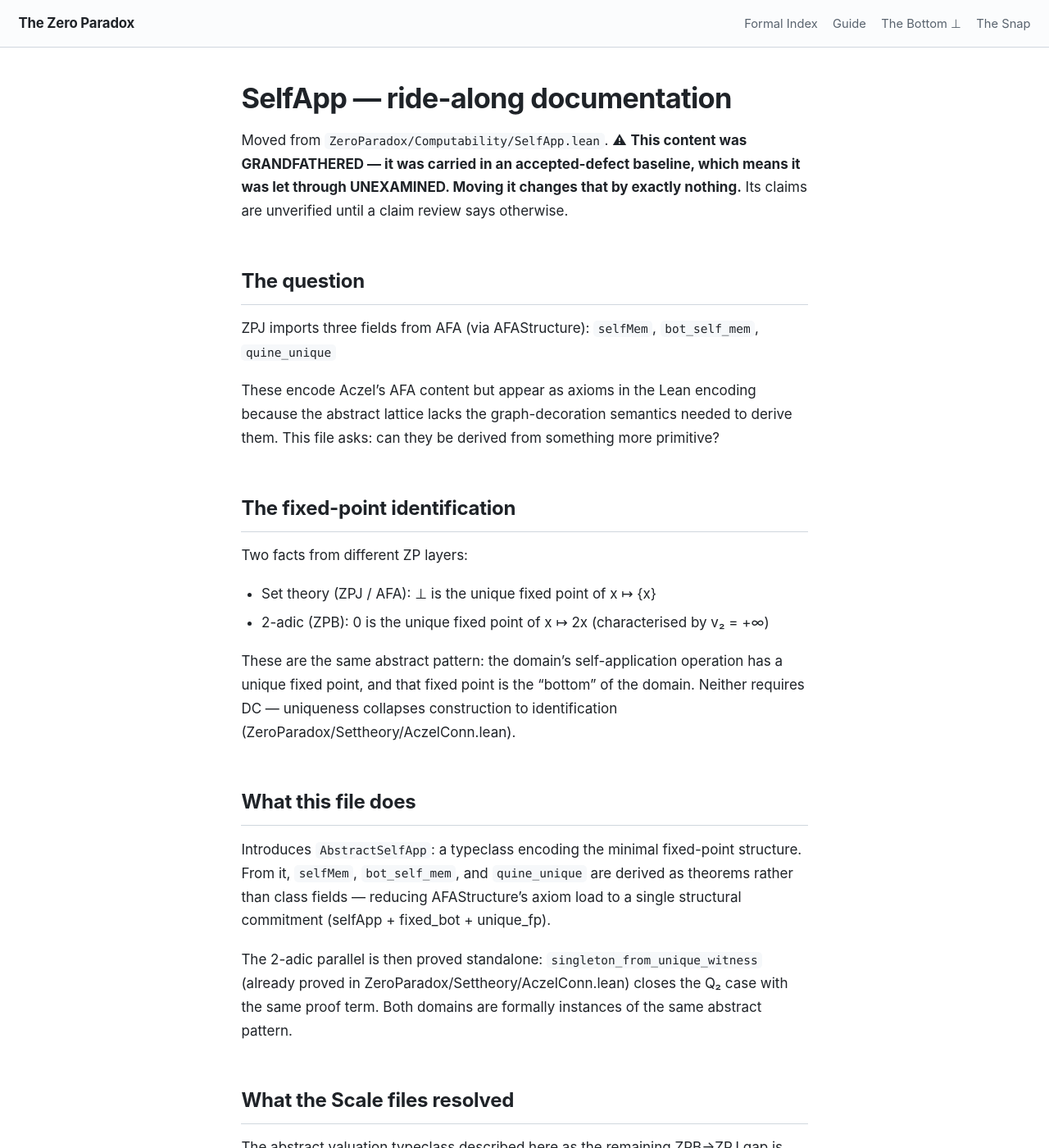
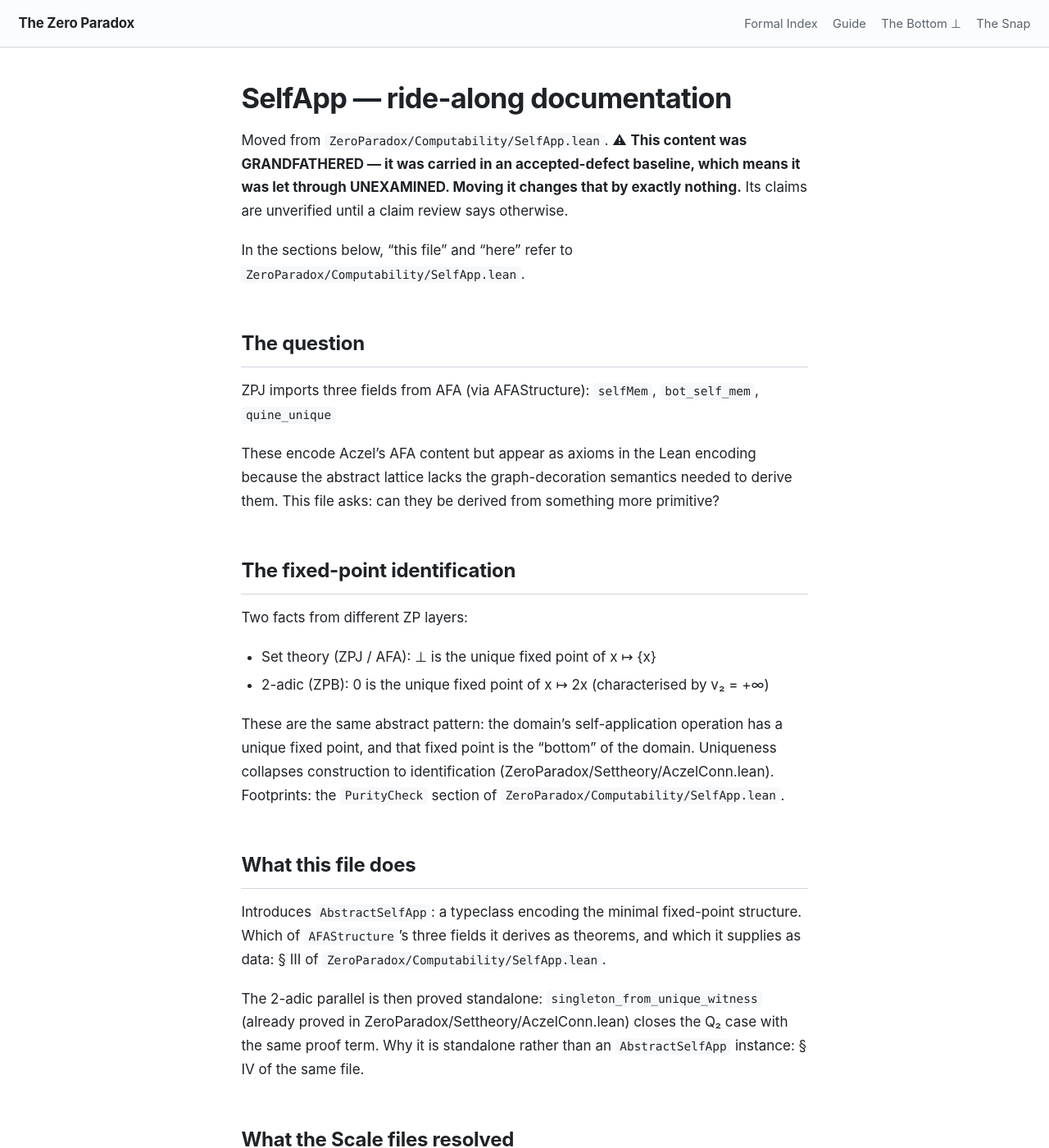
Before and after one commit to timbrigham/ZeroParadox, a Jekyll site: the page built from ZeroParadox/Computability/SelfApp.md, in a window 1280 px wide and 1400 px high. Shown: the whole window at 82% size. Built offline with Jekyll 4.4.1, drawn with Linux system fonts in a browser that asks for light colours; our own code applies the rules of GitHub Pages for plain Markdown files.

Commit message:
Wave 4 C3: pointer-or-delete fixes in the computability files; ZP-K companion v1.25
Kleene.lean/.md: the class no longer said to assert the botCode identification (CARRY1009-16);
header reading moved onto botCode and T-COMP pointed at its proof term (CARRY1009-15); fixed_point2's
statement routes through both Primcodable.prod and instDenumerable, with #print axioms rows
(CARRYW2-17). ComputationCannotBe: Disjunctive restatement replaced by a pointer, halted-case fate
witnessed by an example, "next two entries" and "two-phase rounding" fixed (CCB-SHARED-CARRIED-1).
ChoicePurityInvariant.md "no kernel axioms" clause deleted (CARRY1008-17); GroundZero.md unnamed
bottom pointed at its canonical gloss; SelfApp.md "same abstract pattern" and the withdrawn overview
claims replaced by pointers, stale warning note removed (SA-1); Incompleteness header h0 omission
replaced by a pointer to snap_unconditional (INCOMPLETENESS-HEADER-H0); CodeDataFrameChange line-1
"fixed point = bot" deleted. ZP-K companion p.1 carrier and antecedent fixes (CARRY1009-15).

Co-Authored-By: Claude Opus 5.5 (1M context) <noreply@anthropic.com>
Claude-Session: https://claude.ai/code/session_01DYrKY8CR8AeESMvjGVQtzA

```diff
--- a/ZeroParadox/Computability/SelfApp.md
+++ b/ZeroParadox/Computability/SelfApp.md
@@ -1,6 +1,8 @@
 # SelfApp — ride-along documentation
 
 Moved from `ZeroParadox/Computability/SelfApp.lean`. ⚠ **This content was GRANDFATHERED — it was carried in an accepted-defect baseline, which means it was let through UNEXAMINED. Moving it changes that by exactly nothing.** Its claims are unverified until a claim review says otherwise.
+
+In the sections below, "this file" and "here" refer to `ZeroParadox/Computability/SelfApp.lean`.
 
 ## The question
 
@@ -18,19 +20,19 @@ Two facts from different ZP layers:
   - 2-adic (ZPB): 0 is the unique fixed point of x ↦ 2x (characterised by v₂ = +∞)
 
 These are the same abstract pattern: the domain's self-application operation has a
-unique fixed point, and that fixed point is the "bottom" of the domain. Neither
-requires DC — uniqueness collapses construction to identification (ZeroParadox/Settheory/AczelConn.lean).
+unique fixed point, and that fixed point is the "bottom" of the domain. Uniqueness
+collapses construction to identification (ZeroParadox/Settheory/AczelConn.lean). Footprints: the
+`PurityCheck` section of `ZeroParadox/Computability/SelfApp.lean`.
 
 ## What this file does
 
 Introduces `AbstractSelfApp`: a typeclass encoding the minimal fixed-point
-structure. From it, `selfMem`, `bot_self_mem`, and `quine_unique` are derived
-as theorems rather than class fields — reducing AFAStructure's axiom load to a
-single structural commitment (selfApp + fixed_bot + unique_fp).
+structure. Which of `AFAStructure`'s three fields it derives as theorems, and which it
+supplies as data: § III of `ZeroParadox/Computability/SelfApp.lean`.
 
 The 2-adic parallel is then proved standalone: `singleton_from_unique_witness`
 (already proved in ZeroParadox/Settheory/AczelConn.lean) closes the Q₂ case with the same proof term.
-Both domains are formally instances of the same abstract pattern.
+Why it is standalone rather than an `AbstractSelfApp` instance: § IV of the same file.
 
 ## What the Scale files resolved
 
```
Also changed, not shown: ZeroParadox/Computability/ChoicePurityInvariant.md (+4 -1 lines), ZeroParadox/Computability/GroundZero.md (+7 -3 lines), ZeroParadox/Computability/Kleene.md (+13 -7 lines), scripts/build_zpk_companion.py (+8 -7 lines), 8 other files.
